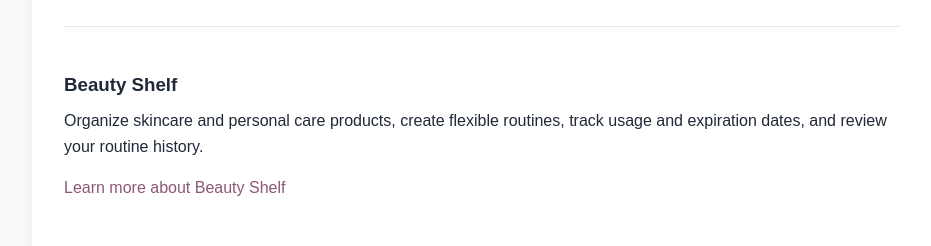
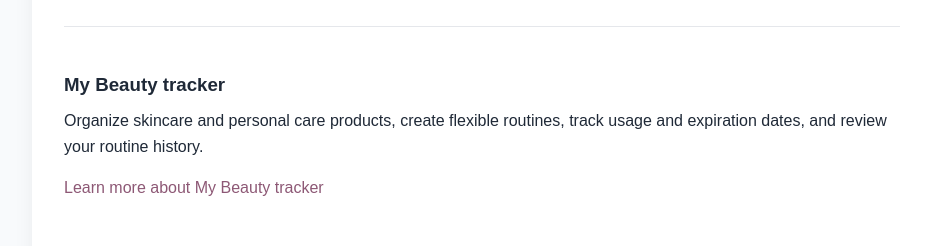
Before and after one commit to supportappic/luxmastudio-site, a plain HTML site: page index.html in a window 1280 px wide. Shown: the part 394-640 px from the top of the page, without its empty margins (158-1089 px from the left). Drawn offline with Linux system fonts and the light colour scheme.

Commit message:
Update index.html

```diff
--- a/index.html
+++ b/index.html
@@ -94,7 +94,7 @@
     </div>
 
     <div class="app">
-      <h3>Beauty Shelf</h3>
+      <h3>My Beauty tracker</h3>
 
       <p>
         Organize skincare and personal care products, create flexible routines,
@@ -103,7 +103,7 @@
 
       <p>
         <a class="beauty-link" href="/beautyshelf/">
-          Learn more about Beauty Shelf
+          Learn more about My Beauty tracker
         </a>
       </p>
     </div>
```
